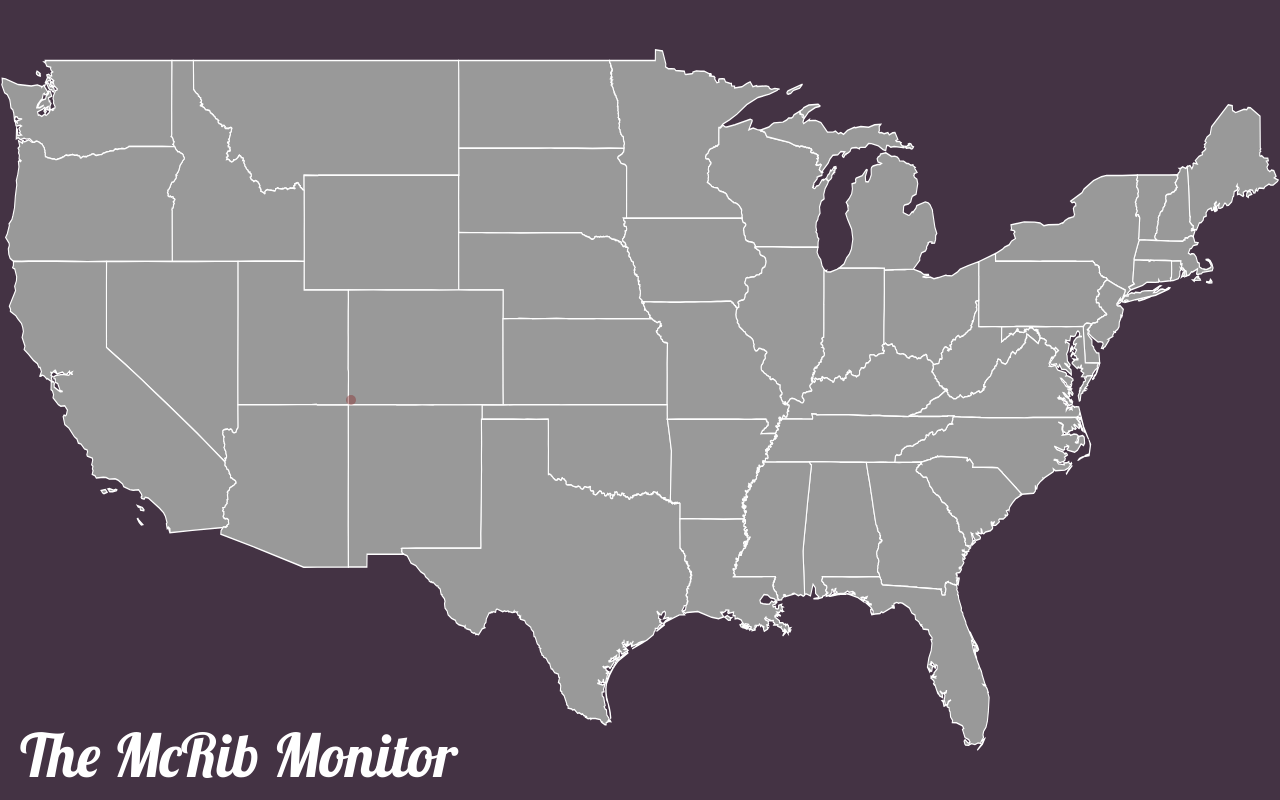
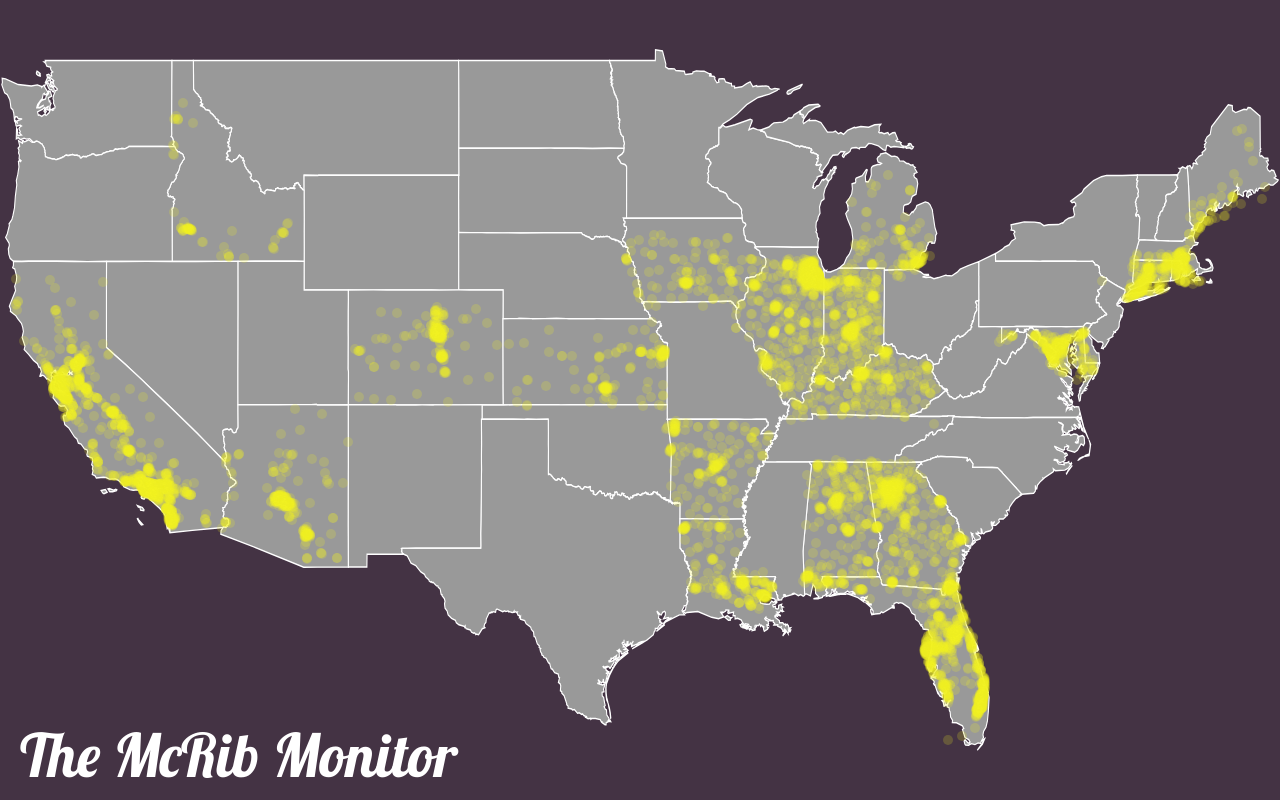
Before and after one commit to bufordsharkley/mcrib, a Flask app: page / in a window 1280 px wide. Run offline with Flask 2, Linux system fonts and the light colour scheme; parts of the project's set-up code (start-up, migrations or seed data) failed here and were passed over; some libraries are stand-ins or nearby versions.

Commit message:
Added dots and timing and it works now

```diff
--- a/mcrib/static/mcrib.css
+++ b/mcrib/static/mcrib.css
@@ -24,8 +24,8 @@ div.circle {
   border-radius: 50%;
   width: 10px;
   height: 10px;
-  background: #882222;
-  opacity: 0.4;
+  background: #eeee22;
+  opacity: 0.2;
 }
 
 div.title {
--- a/mcrib/static/mcrib.js
+++ b/mcrib/static/mcrib.js
@@ -7,10 +7,10 @@ var HEIGHT = Math.min(window.innerHeight,
 //WIDTH = 1083
 //HEIGHT = 713
 
-var MIN_LAT = 54.8614;
+var MIN_LAT = 51.9614;
 var MIN_LON = -124.673;
-var MAX_LAT = 24.7496;
-var MAX_LON = -66.888;
+var MAX_LAT = 22.1496;
+var MAX_LON = -66.388;
 
 var LAT_HEIGHT = MIN_LAT - MAX_LAT;
 var LON_WIDTH = MAX_LON - MIN_LON;
@@ -18,18 +18,40 @@ var LON_WIDTH = MAX_LON - MIN_LON;
 var PX_PER_LAT = HEIGHT / LAT_HEIGHT;
 var PX_PER_LON = WIDTH / LON_WIDTH;
 
-function createMarker(lat, lon) {
+function createMarker(lat, lon, label) {
+  if (!label) {
+    label = " ";
+  }
+
   var relativeLon = MIN_LON - lon;
   var relativeLat = lat - MIN_LAT;
   var pixX = -relativeLon * PX_PER_LON;
   var pixY = -relativeLat * PX_PER_LAT;
 
-  $("#map-container").append('<div class="circle"></div>');
-  $("#map-container").children().last().css("left", pixX + "px");
-  $("#map-container").children().last().css("top", pixY + "px");
+  $("#map-container").append('<div class="circle" id="' + lat + '">' + label + '</div>')
+  $("#map-container").children().last().css("left", pixX + "px").css("top", pixY + "px");
 }
 
 function setupMap() {
-  createMarker(39.9990, -109.0452);
+  //Four Corners National Monument -- GREAT for debugging
+  //createMarker(36.9990, -109.0452, "4C");
   console.log("huerureray");
+
+  $.getJSON("/locations", function(data) {
+    for(var i = 0; i < data.locations.length; i++) {
+      setTimeout(
+        (function(point){
+          return function() {
+            createMarker(point.latitude, point.longitude, "");
+          }
+        })(data.locations[i]), i);
+    }
+    /*
+    $.each(data.locations, function() {
+      setTimeout(createMarker(this.latitude, this.longitude, ""), time);
+      time = time + 10;
+    });
+    */
+    console.log("DONEONEONEONE");
+  });
 }
--- a/mcrib/templates/index.html
+++ b/mcrib/templates/index.html
@@ -2,7 +2,7 @@
 <html lang="en">
   <head>
     <meta charset="utf-8">
-    <title>McRib Monitor</title>
+    <title>The McRib Monitor</title>
     <script type=text/javascript>
         // Allows jquery modules to successfully call subpages without being dependent on full URLs:
         $SCRIPT_ROOT = {{ request.script_root|tojson|safe }};
```
